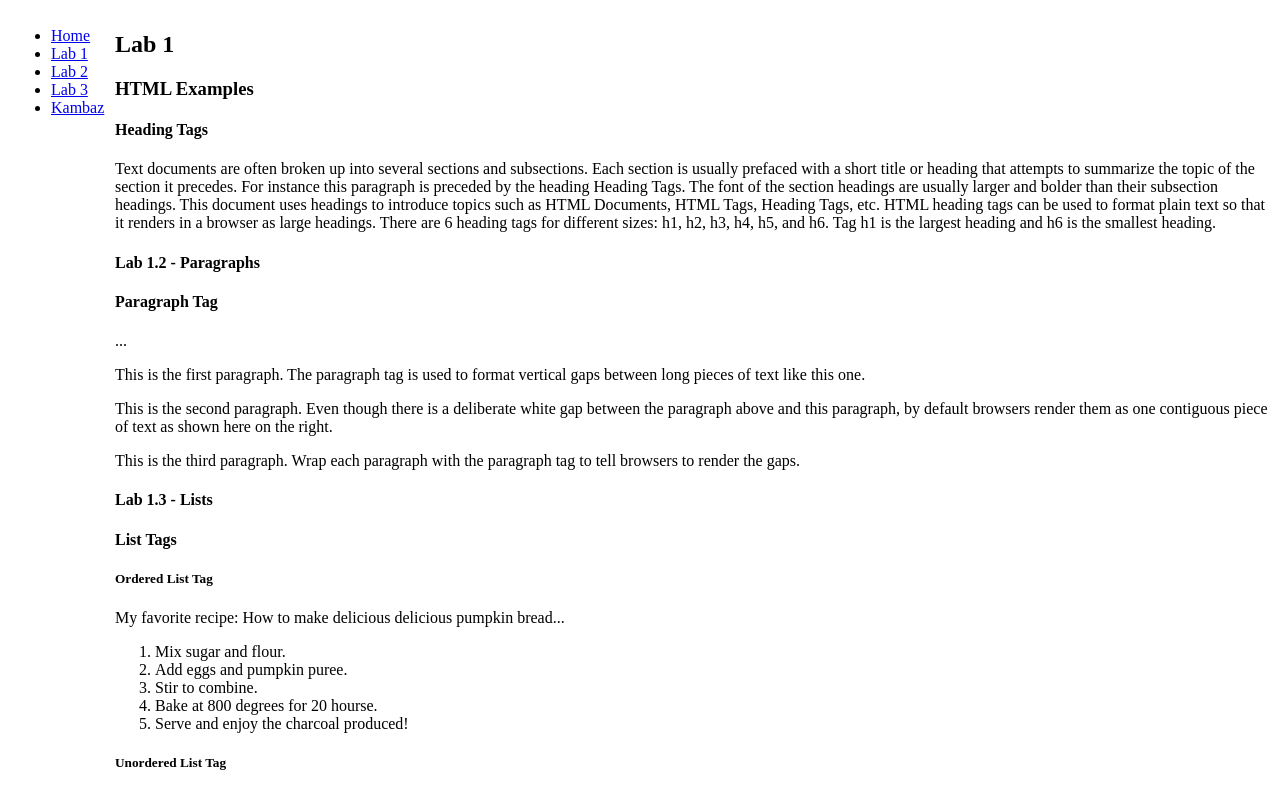
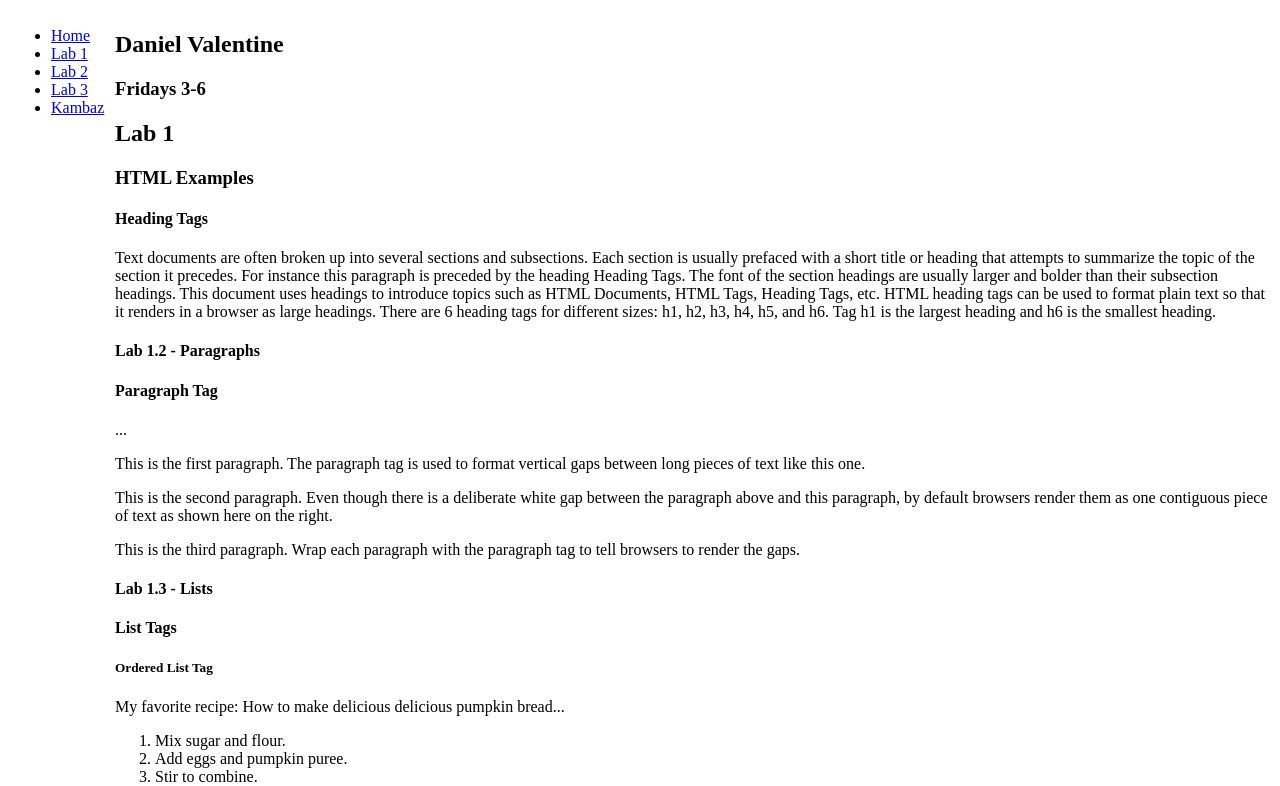
Before and after one commit to danielmvalentine/kambaz-next-js-cs4550-fa25, a Next.js app: page /Labs/Lab1 in a window 1280 px wide. Shown: the top 786 px of the page. Built offline with nearby package versions, Linux system fonts and the light colour scheme.

Commit message:
Really done now

```diff
--- a/app/Labs/Lab1/page.tsx
+++ b/app/Labs/Lab1/page.tsx
@@ -3,6 +3,8 @@
 export default function Lab1() {
     return (
       <div id="wd-lab1">
+        <h2>Daniel Valentine</h2>
+        <h3>Fridays 3-6</h3>
         <h2>Lab 1</h2>
         <h3>HTML Examples</h3>
 
```
